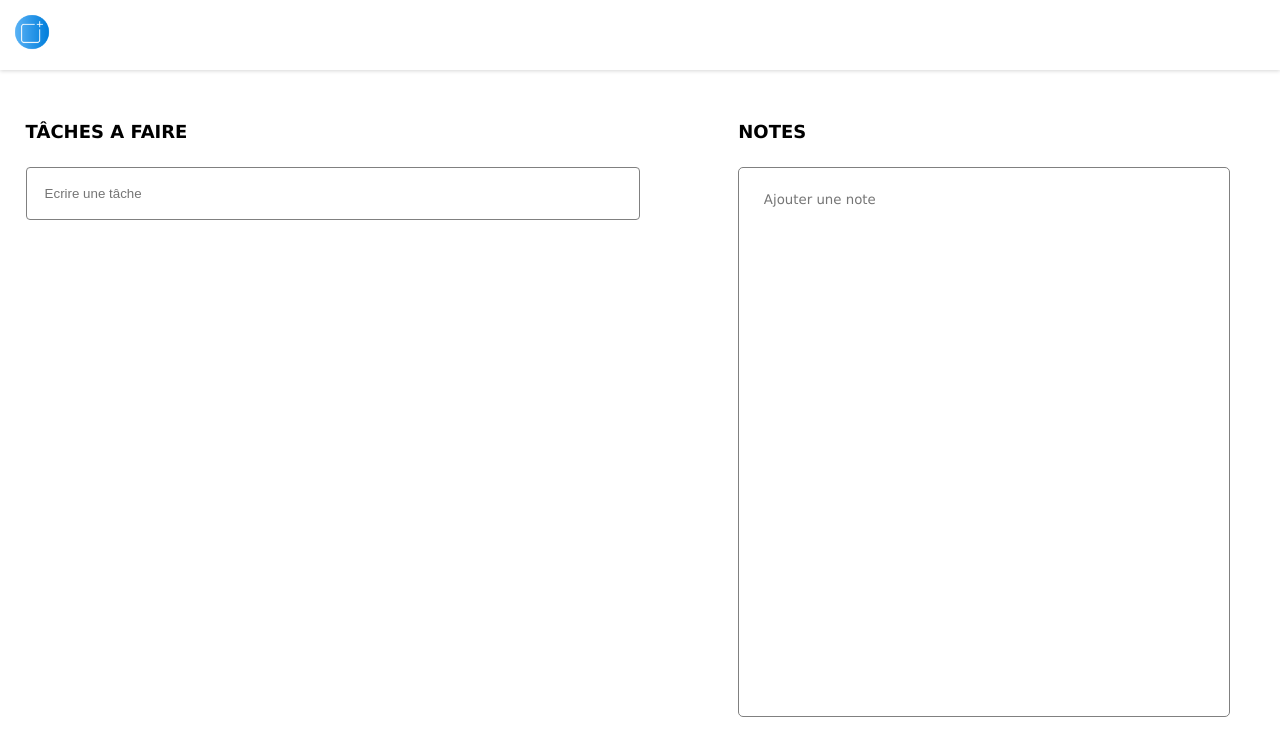
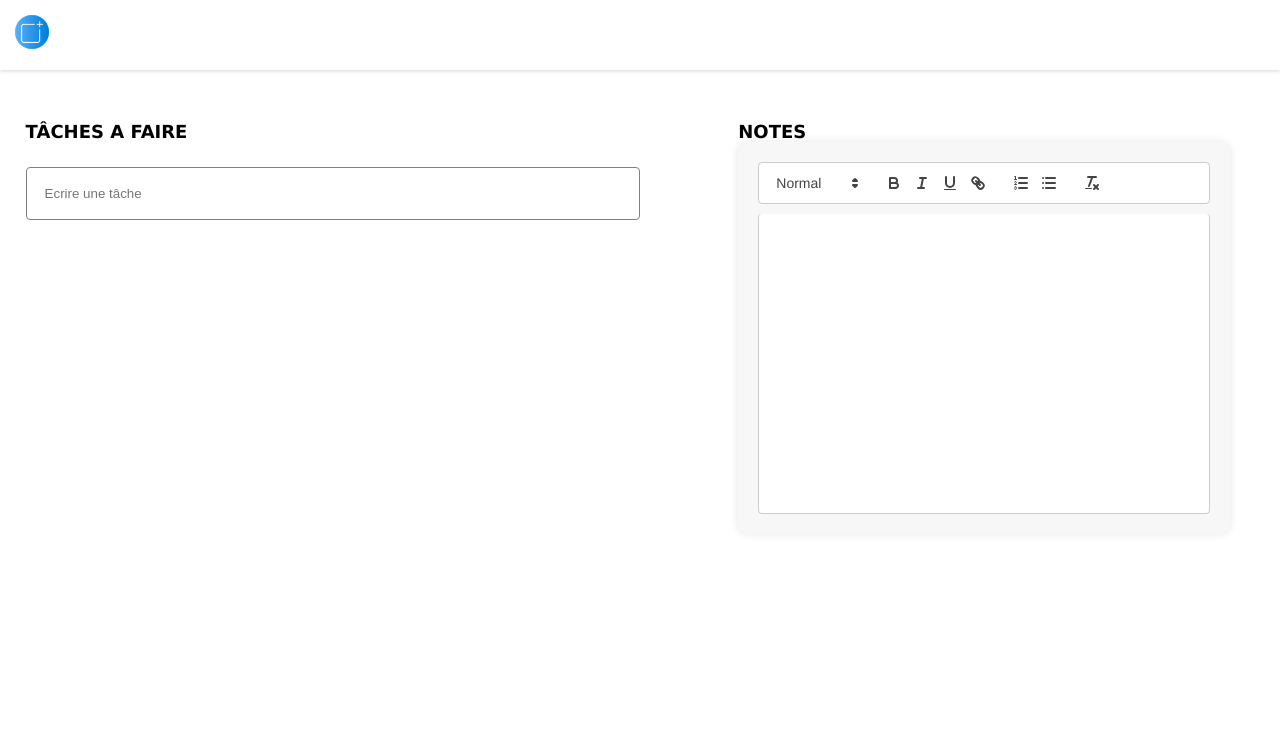
Before and after one commit to GoodMorning46/Eco, a React (Create React App) app: page / in a window 1280 px wide. Shown: the top 756 px of the page. Built offline with nearby package versions, Linux system fonts and the light colour scheme.

Commit message:
Ajout de l'éditeut de texte

```diff
--- a/src/components/Notes.js
+++ b/src/components/Notes.js
@@ -1,26 +1,26 @@
-import React, { useState } from 'react';
-import "./css/Notes.css"
+import React, { useState, useEffect } from "react";
+import ReactQuill from "react-quill";
+import "react-quill/dist/quill.snow.css"; // importez le CSS de Quill
+import "./css/Notes.css";
 
 export default function App() {
   const localNotes = localStorage.getItem("notes");
   const [notes, setNotes] = useState(localNotes);
 
-    const handleChange = e => {
-      localStorage.setItem("notes", e.target.value);
-      setNotes(e.target.value);
+  useEffect(() => {
+    if (!localNotes) {
+      localStorage.setItem("notes", "");
+    }
+  }, [localNotes]);
+
+  const handleChange = (value) => {
+    localStorage.setItem("notes", value);
+    setNotes(value);
   };
 
   return (
-      <form>
-        <label for="pad">
-            <textarea
-                rows="10"
-                placeholder="Ajouter une note"
-                name="pad"
-                value={notes}
-                onChange={handleChange}
-            />
-        </label>
-      </form>
+    <div className="notes-container">
+      <ReactQuill value={notes} onChange={handleChange} />
+    </div>
   );
 }
--- a/src/components/css/Notes.css
+++ b/src/components/css/Notes.css
@@ -1,10 +1,38 @@
-textarea{
-    width: 100%;
-    height: 550px;
-    margin-top: 5%;
-    padding: 5%;
-    border: grey 0.5px solid;
-    resize: none;
-    border-radius: 5px;
-    font-family: Verdana, Geneva, Tahoma, sans-serif
-}
+.notes-container {
+    max-width: 800px;
+    margin: 0 auto;
+    padding: 20px;
+    background-color: #f7f7f7;
+    border-radius: 10px;
+    box-shadow: 0 0 10px rgba(0, 0, 0, 0.1);
+  }
+
+  /* Style du conteneur de l'éditeur */
+  .ql-container {
+    background-color: white;
+    border: 1px solid #d9d9d9;
+    border-radius: 4px;
+    padding: 20px;
+    min-height: 300px;
+  }
+
+  /* Style de la barre d'outils */
+  .ql-toolbar {
+    background-color: #ffffff;
+    border: 1px solid #d9d9d9;
+    border-radius: 4px;
+    margin-bottom: 10px;
+  }
+
+  /* Style des boutons de la barre d'outils */
+  .ql-toolbar button {
+    background-color: transparent;
+    border: none;
+    padding: 5px;
+    cursor: pointer;
+  }
+
+  /* Style des boutons de la barre d'outils lorsqu'ils sont survolés */
+  .ql-toolbar button:hover {
+    background-color: #f5f5f5;
+  }
```
Also changed, not shown: package.json (+6 -2 lines), 1 other file (tests, documents, lock files or other folders). Lines whose indentation alone changed are shown as unchanged.
